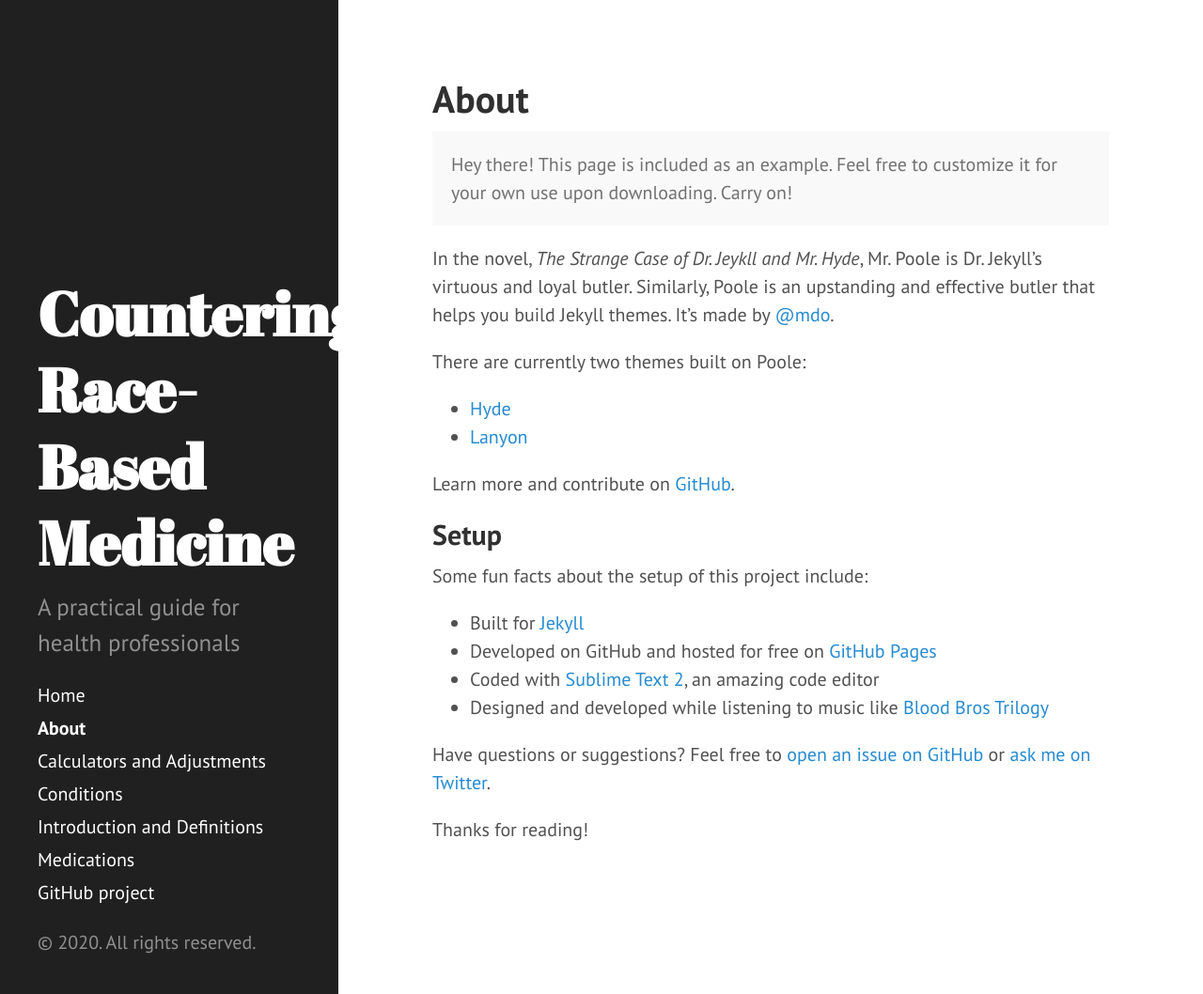
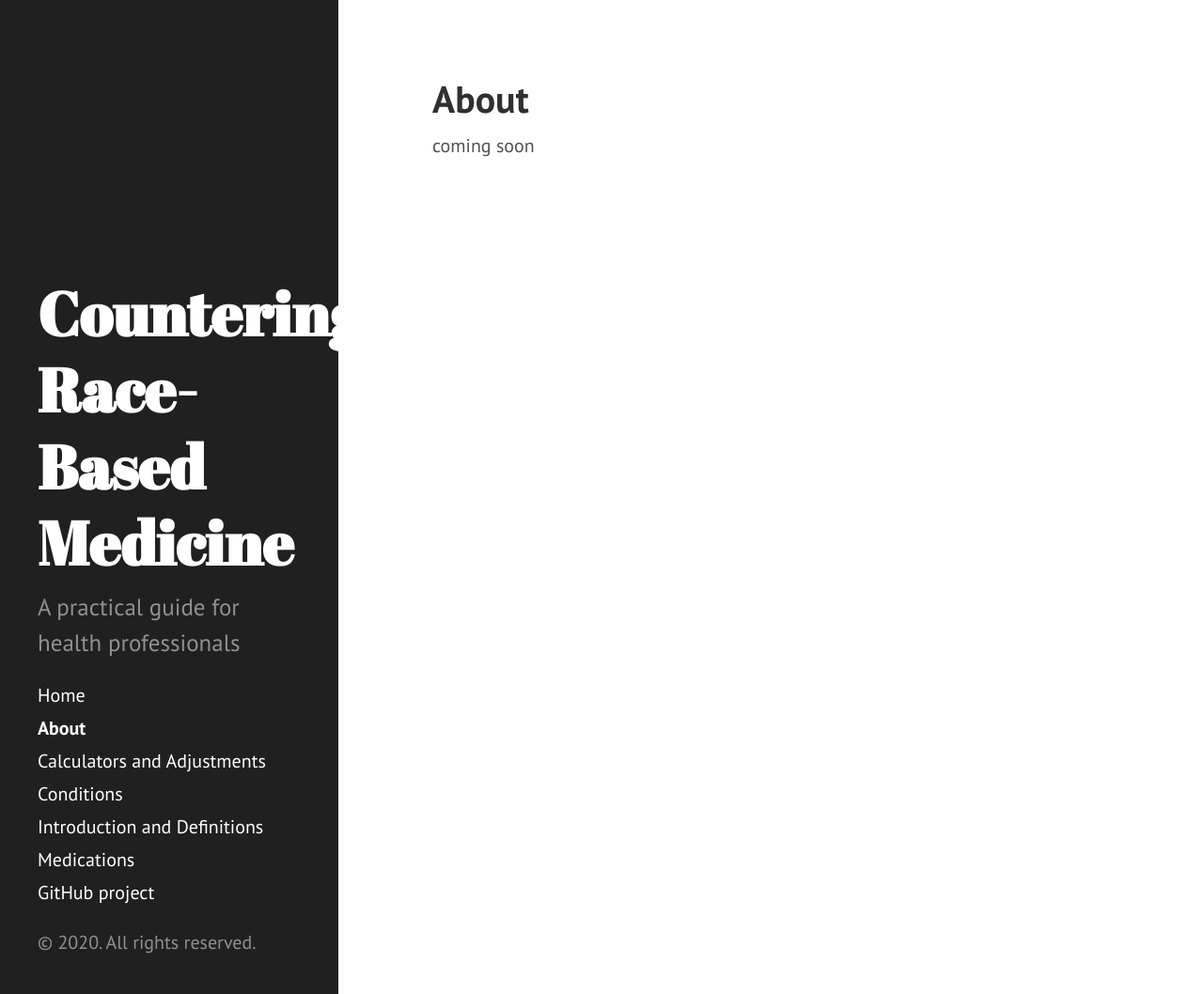
Before and after one commit to ayzhang93/Countering-Race-Based-Medicine, a Jekyll site: the page built from about.md, in a window 1280 px wide and 1058 px high. Shown: the whole window at 94% size. Built offline with Jekyll 4.4.1, drawn with Linux system fonts in a browser that asks for light colours.

Commit message:
Update about.md

```diff
--- a/about.md
+++ b/about.md
@@ -2,29 +2,4 @@
 layout: page
 title: About
 ---
-
-<p class="message">
-  Hey there! This page is included as an example. Feel free to customize it for your own use upon downloading. Carry on!
-</p>
-
-In the novel, *The Strange Case of Dr. Jeykll and Mr. Hyde*, Mr. Poole is Dr. Jekyll's virtuous and loyal butler. Similarly, Poole is an upstanding and effective butler that helps you build Jekyll themes. It's made by [@mdo](https://twitter.com/mdo).
-
-There are currently two themes built on Poole:
-
-* [Hyde](http://hyde.getpoole.com)
-* [Lanyon](http://lanyon.getpoole.com)
-
-Learn more and contribute on [GitHub](https://github.com/poole).
-
-## Setup
-
-Some fun facts about the setup of this project include:
-
-* Built for [Jekyll](http://jekyllrb.com)
-* Developed on GitHub and hosted for free on [GitHub Pages](https://pages.github.com)
-* Coded with [Sublime Text 2](http://sublimetext.com), an amazing code editor
-* Designed and developed while listening to music like [Blood Bros Trilogy](https://soundcloud.com/maddecent/sets/blood-bros-series)
-
-Have questions or suggestions? Feel free to [open an issue on GitHub](https://github.com/poole/issues/new) or [ask me on Twitter](https://twitter.com/mdo).
-
-Thanks for reading!
+coming soon
```
